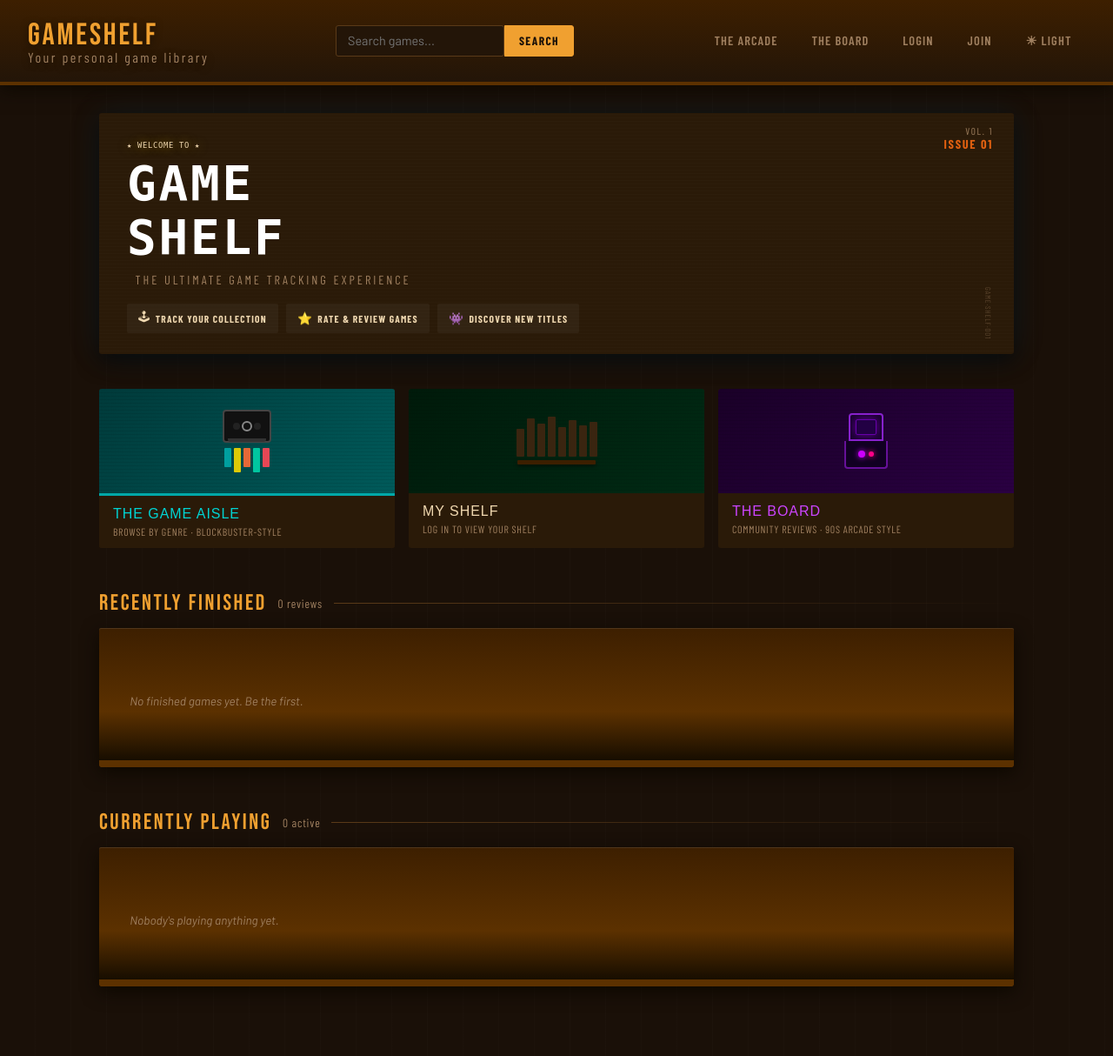
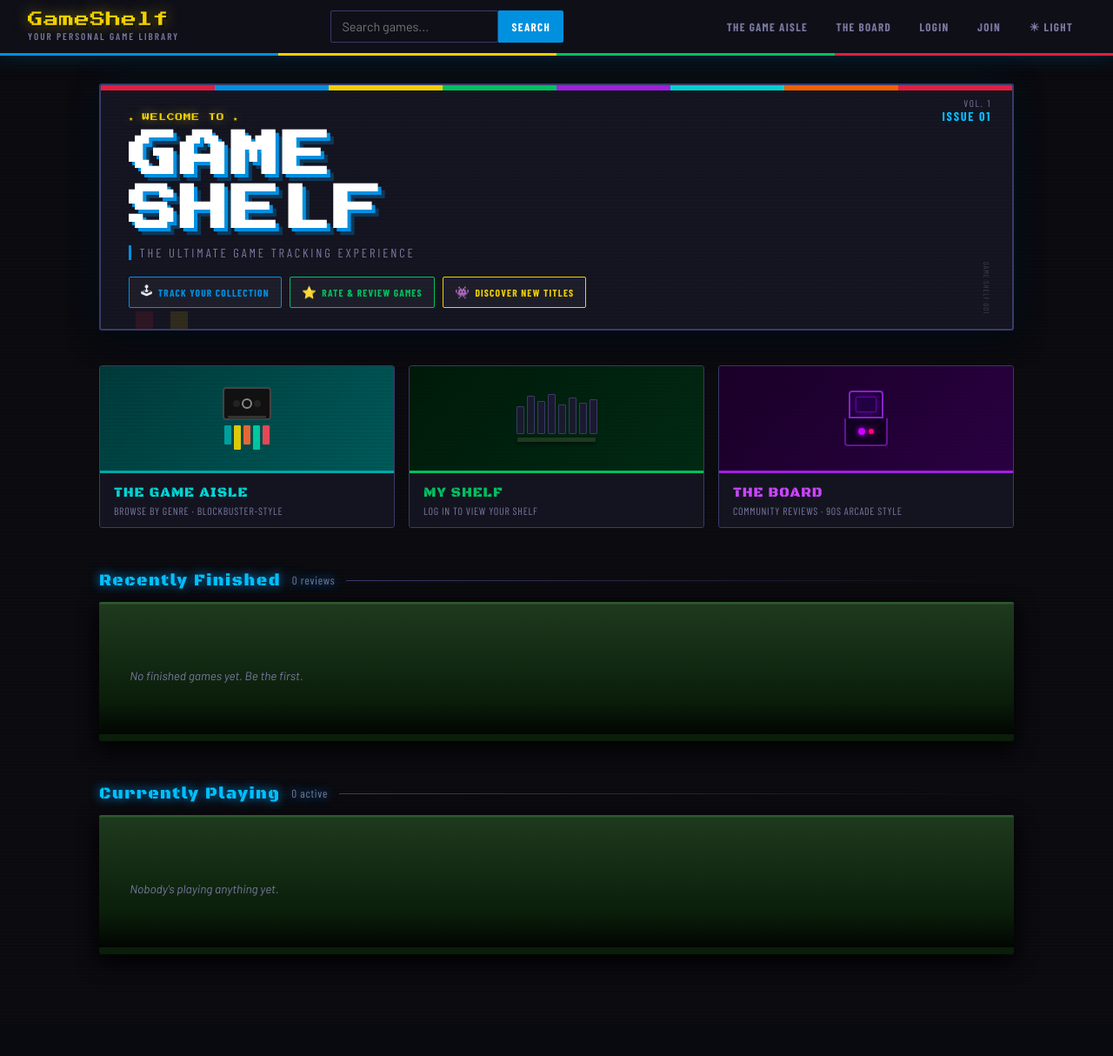
Before and after one commit to Nikki-asu/GameShelf, a Flask app: page / in a window 1280 px wide. Shown: the whole page at 87% size. After the commit the page ends 1097 px from the top, so only its background shows below. Run offline with Flask 3, Linux system fonts and the light colour scheme.

Commit message:
big styling redesign

```diff
--- a/templates/base.html
+++ b/templates/base.html
@@ -5,43 +5,73 @@
     <meta name="viewport" content="width=device-width, initial-scale=1.0">
     <title>{% block title %}GameShelf{% endblock %}</title>
     <link rel="preconnect" href="https://fonts.googleapis.com">
-    <link href="https://fonts.googleapis.com/css2?family=Bebas+Neue&family=Barlow:ital,wght@0,400;0,500;0,600;1,400&family=Barlow+Condensed:wght@400;600;700&display=swap" rel="stylesheet">
+    <link href="https://fonts.googleapis.com/css2?family=Press+Start+2P&family=Barlow:ital,wght@0,400;0,500;0,600;1,400&family=Barlow+Condensed:wght@400;600;700&family=Black+Ops+One&display=swap" rel="stylesheet">
     <style>
         :root {
-            --bg:          #1a1008;
-            --bg2:         #231508;
-            --shelf-wood:  #3d1f00;
-            --shelf-edge:  #5c3100;
-            --shelf-shadow:#0d0800;
-            --surface:     #2a1a08;
-            --surface2:    #3a2510;
-            --border:      #5a3a18;
-            --accent:      #f0a030;
-            --accent2:     #e06010;
-            --text:        #f0d8b0;
-            --text2:       #a08060;
-            --danger:      #e05040;
-            --success:     #60c060;
-            --glow:        rgba(240,160,48,0.15);
-            --card-shadow: 0 8px 24px rgba(0,0,0,0.7);
+            /* ── TETRIS/RETRO PALETTE ── */
+            --bg:          #0a0a0f;
+            --bg2:         #0f0f18;
+            --surface:     #141420;
+            --surface2:    #1a1a2e;
+            --border:      #2a2a4a;
+            --border2:     #3a3a6a;
+
+            /* Tetris block colors */
+            --t-blue:      #0090e0;   /* I-piece */
+            --t-yellow:    #f0d000;   /* O-piece */
+            --t-green:     #00c060;   /* S-piece */
+            --t-red:       #e02040;   /* Z-piece */
+            --t-purple:    #a020e0;   /* T-piece */
+            --t-orange:    #f06000;   /* L-piece */
+            --t-cyan:      #00d0d0;   /* J-piece */
+
+            /* Primary accent — electric blue */
+            --accent:      #0090e0;
+            --accent2:     #00c0ff;
+            --accent-glow: rgba(0,144,224,0.2);
+
+            /* Secondary accent — hot yellow */
+            --accent-y:    #f0d000;
+            --accent-y2:   #ffe040;
+
+            /* Text */
+            --text:        #e8e8f0;
+            --text2:       #7878a0;
+            --text-bright: #ffffff;
+
+            /* Semantic */
+            --danger:      #e02040;
+            --success:     #00c060;
+
+            /* Shelf */
+            --shelf-wood:  #1e3a1e;
+            --shelf-edge:  #0a1e0a;
+            --shelf-shadow:#000000;
+
+            /* Misc */
+            --card-shadow: 0 8px 32px rgba(0,0,0,0.8);
+            --glow:        rgba(0,144,224,0.15);
+            --pixel-border: 2px solid var(--border2);
         }
+
         [data-theme="light"] {
-            --bg:          #f5efe0;
-            --bg2:         #ede3d0;
-            --shelf-wood:  #8b5e2a;
-            --shelf-edge:  #6b4020;
-            --shelf-shadow:#3a2008;
-            --surface:     #fff8ee;
-            --surface2:    #ede3d0;
-            --border:      #c8a878;
-            --accent:      #c07010;
-            --accent2:     #a04800;
-            --text:        #2a1800;
-            --text2:       #6a4820;
-            --danger:      #c03020;
-            --success:     #207820;
-            --glow:        rgba(192,112,16,0.12);
-            --card-shadow: 0 8px 24px rgba(0,0,0,0.2);
+            --bg:          #f0f0f8;
+            --bg2:         #e0e0f0;
+            --surface:     #ffffff;
+            --surface2:    #eeeefc;
+            --border:      #c0c0e0;
+            --border2:     #a0a0cc;
+            --accent:      #0070c0;
+            --accent2:     #0090e0;
+            --accent-y:    #c09000;
+            --accent-y2:   #e0b000;
+            --text:        #0a0a1e;
+            --text2:       #505080;
+            --text-bright: #000000;
+            --shelf-wood:  #2d5a2d;
+            --shelf-edge:  #1a3a1a;
+            --card-shadow: 0 8px 32px rgba(0,0,0,0.15);
+            --glow:        rgba(0,112,192,0.1);
         }
 
         * { box-sizing: border-box; margin: 0; padding: 0; }
@@ -51,22 +81,23 @@
             background-color: var(--bg);
             background-image:
                 repeating-linear-gradient(
-                    90deg,
+                    0deg,
                     transparent,
-                    transparent 40px,
-                    rgba(255,255,255,0.01) 40px,
-                    rgba(255,255,255,0.01) 41px
+                    transparent 3px,
+                    rgba(255,255,255,0.008) 3px,
+                    rgba(255,255,255,0.008) 4px
                 );
             color: var(--text);
             min-height: 100vh;
         }
 
-        /* HEADER */
+        /* ══ HEADER ══ */
         header {
-            background: linear-gradient(180deg, var(--shelf-wood) 0%, var(--bg2) 100%);
-            border-bottom: 4px solid var(--shelf-edge);
-            box-shadow: 0 4px 20px var(--shelf-shadow);
-            padding: 1.2rem 2rem;
+            background: var(--bg2);
+            border-bottom: 3px solid var(--t-blue);
+            box-shadow: 0 0 20px rgba(0,144,224,0.3), 0 4px 16px rgba(0,0,0,0.6);
+            padding: 0 2rem;
+            height: 64px;
             display: flex;
             align-items: center;
             justify-content: space-between;
@@ -74,113 +105,153 @@
             top: 0;
             z-index: 100;
         }
+
+        /* Pixel scanline on header */
+        header::after {
+            content: '';
+            position: absolute;
+            bottom: -3px;
+            left: 0; right: 0;
+            height: 3px;
+            background: linear-gradient(90deg,
+                var(--t-blue) 0%, var(--t-blue) 25%,
+                var(--t-yellow) 25%, var(--t-yellow) 50%,
+                var(--t-green) 50%, var(--t-green) 75%,
+                var(--t-red) 75%, var(--t-red) 100%
+            );
+        }
+
+        /* LOGO */
         .logo {
-            font-family: 'Bebas Neue', sans-serif;
-            font-size: 2.2rem;
-            letter-spacing: 0.08em;
-            color: var(--accent);
+            font-family: 'Press Start 2P', monospace;
+            font-size: 1.1rem;
+            letter-spacing: 0.02em;
+            color: var(--t-yellow);
             text-decoration: none;
-            text-shadow: 0 2px 8px rgba(0,0,0,0.5);
+            text-shadow: 0 0 16px rgba(240,208,0,0.5), 2px 2px 0 rgba(0,0,0,0.8);
+            line-height: 1;
+            display: flex;
+            flex-direction: column;
+            gap: 4px;
         }
-        .logo span { color: var(--text2); font-size: 1rem; letter-spacing: 0.15em; display: block; margin-top: -0.4rem; font-family: 'Barlow Condensed', sans-serif; }
+        .logo span {
+            font-family: 'Barlow Condensed', sans-serif;
+            font-size: 0.7rem;
+            letter-spacing: 0.18em;
+            color: var(--text2);
+            text-shadow: none;
+            font-weight: 600;
+            text-transform: uppercase;
+        }
 
         /* NAV */
-        nav { display: flex; align-items: center; gap: 0.5rem; }
+        nav { display: flex; align-items: center; gap: 0.3rem; }
         nav a, nav button {
             font-family: 'Barlow Condensed', sans-serif;
-            font-weight: 600;
-            font-size: 0.9rem;
-            letter-spacing: 0.08em;
+            font-weight: 700;
+            font-size: 0.82rem;
+            letter-spacing: 0.1em;
             text-transform: uppercase;
             color: var(--text2);
             text-decoration: none;
-            padding: 0.4rem 0.9rem;
+            padding: 0.35rem 0.8rem;
             border: 1px solid transparent;
-            border-radius: 3px;
+            border-radius: 2px;
             background: none;
             cursor: pointer;
-            transition: all 0.15s;
+            transition: all 0.12s;
         }
-        nav a:hover, nav button:hover { color: var(--accent); border-color: var(--border); }
-        nav a.active { color: var(--accent); }
+        nav a:hover, nav button:hover {
+            color: var(--accent2);
+            border-color: var(--accent);
+            background: rgba(0,144,224,0.08);
+            text-shadow: 0 0 8px var(--accent);
+        }
+        nav a.active { color: var(--accent2); border-color: var(--accent); }
         .nav-user {
             font-family: 'Barlow Condensed', sans-serif;
-            font-size: 0.85rem;
-            color: var(--accent);
-            letter-spacing: 0.06em;
-            padding: 0.4rem 0.8rem;
-            border: 1px solid var(--border);
-            border-radius: 3px;
+            font-size: 0.82rem;
+            font-weight: 700;
+            letter-spacing: 0.1em;
+            color: var(--t-yellow);
+            padding: 0.35rem 0.8rem;
+            border: 1px solid var(--t-yellow);
+            border-radius: 2px;
             text-decoration: none;
+            text-shadow: 0 0 8px rgba(240,208,0,0.4);
+            transition: all 0.12s;
+        }
+        .nav-user:hover {
+            background: rgba(240,208,0,0.1);
+            box-shadow: 0 0 12px rgba(240,208,0,0.3);
         }
 
-        /* SEARCH BAR */
-        .search-bar {
-            display: flex;
-            gap: 0;
-            max-width: 360px;
-        }
+        /* SEARCH */
+        .search-bar { display: flex; gap: 0; max-width: 320px; }
         .search-bar input {
             flex: 1;
-            padding: 0.45rem 0.8rem;
+            padding: 0.4rem 0.75rem;
             background: var(--surface);
-            border: 1px solid var(--border);
+            border: 1px solid var(--border2);
             border-right: none;
-            border-radius: 3px 0 0 3px;
+            border-radius: 2px 0 0 2px;
             color: var(--text);
             font-family: 'Barlow', sans-serif;
-            font-size: 0.9rem;
+            font-size: 0.88rem;
         }
         .search-bar input:focus { outline: none; border-color: var(--accent); }
         .search-bar button {
-            padding: 0.45rem 1rem;
+            padding: 0.4rem 0.9rem;
             background: var(--accent);
             border: 1px solid var(--accent);
-            border-radius: 0 3px 3px 0;
-            color: var(--bg);
+            border-radius: 0 2px 2px 0;
+            color: white;
             font-family: 'Barlow Condensed', sans-serif;
             font-weight: 700;
-            font-size: 0.85rem;
+            font-size: 0.82rem;
             letter-spacing: 0.1em;
             cursor: pointer;
             text-transform: uppercase;
+            transition: background 0.12s;
         }
-        .search-bar button:hover { background: var(--accent2); border-color: var(--accent2); }
+        .search-bar button:hover { background: var(--accent2); }
 
         /* MAIN */
         main { max-width: 1100px; margin: 0 auto; padding: 2rem 1.5rem; }
 
-        /* SHELF SECTION — the physical shelf look */
+        /* ══ SHELF SECTION ══ */
         .shelf-section { margin-bottom: 3rem; }
         .shelf-label {
-            font-family: 'Bebas Neue', sans-serif;
-            font-size: 1.6rem;
-            letter-spacing: 0.1em;
-            color: var(--accent);
+            font-family: 'Black Ops One', sans-serif;
+            font-size: 1.2rem;
+            letter-spacing: 0.08em;
+            color: var(--accent2);
             margin-bottom: 0.8rem;
             display: flex;
             align-items: center;
             gap: 0.8rem;
+            text-shadow: 0 0 12px var(--accent);
         }
         .shelf-label::after {
             content: '';
             flex: 1;
             height: 1px;
-            background: linear-gradient(90deg, var(--border), transparent);
+            background: linear-gradient(90deg, var(--border2), transparent);
         }
         .shelf-count {
             font-family: 'Barlow Condensed', sans-serif;
-            font-size: 0.85rem;
+            font-size: 0.82rem;
             color: var(--text2);
             letter-spacing: 0.06em;
         }
 
-        /* THE SHELF PLANK */
+        /* SHELF PLANK */
         .shelf-plank {
-            background: linear-gradient(180deg, var(--shelf-wood) 0%, var(--shelf-edge) 60%, var(--shelf-shadow) 100%);
+            background: linear-gradient(180deg, var(--shelf-wood) 0%, var(--shelf-edge) 70%, #000 100%);
+            border-top: 2px solid #2d5a2d;
             border-radius: 2px;
             padding: 1rem 1.2rem 0.6rem;
-            box-shadow: 0 6px 20px var(--shelf-shadow), inset 0 1px 0 rgba(255,255,255,0.1);
+            box-shadow: 0 8px 24px #000, inset 0 1px 0 rgba(255,255,255,0.06);
             position: relative;
             min-height: 160px;
             display: flex;
@@ -192,88 +263,63 @@
         .shelf-plank::before {
             content: '';
             position: absolute;
-            bottom: 0;
-            left: 0; right: 0;
+            bottom: 0; left: 0; right: 0;
             height: 8px;
             background: var(--shelf-edge);
             border-radius: 0 0 2px 2px;
         }
         .shelf-plank::-webkit-scrollbar { height: 4px; }
-        .shelf-plank::-webkit-scrollbar-track { background: var(--shelf-shadow); }
-        .shelf-plank::-webkit-scrollbar-thumb { background: var(--shelf-edge); border-radius: 2px; }
+        .shelf-plank::-webkit-scrollbar-track { background: #000; }
+        .shelf-plank::-webkit-scrollbar-thumb { background: var(--border2); border-radius: 2px; }
 
-        /* GAME CASE — the spine/box on the shelf */
+        /* GAME CASE */
         .game-case {
             flex-shrink: 0;
-            width: 72px;
-            height: 110px;
-            border-radius: 3px 1px 1px 3px;
+            width: 80px;
+            height: 120px;
+            border-radius: 2px;
             overflow: hidden;
             cursor: pointer;
             position: relative;
             transition: transform 0.2s, box-shadow 0.2s;
-            box-shadow: var(--card-shadow), inset -2px 0 4px rgba(0,0,0,0.4);
+            box-shadow: var(--card-shadow), inset -2px 0 4px rgba(0,0,0,0.5);
             text-decoration: none;
+            display: block;
         }
         .game-case:hover {
-            transform: translateY(-12px) scale(1.05);
-            box-shadow: 0 16px 32px rgba(0,0,0,0.8), inset -2px 0 4px rgba(0,0,0,0.4);
+            transform: translateY(-14px) scale(1.06);
+            box-shadow: 0 0 20px var(--accent), 0 20px 40px rgba(0,0,0,0.9);
             z-index: 10;
         }
-        .game-case img {
-            width: 100%;
-            height: 100%;
-            object-fit: cover;
-            display: block;
-        }
+        .game-case img { width: 100%; height: 100%; object-fit: cover; display: block; }
         .game-case .no-cover {
-            width: 100%;
-            height: 100%;
+            width: 100%; height: 100%;
             background: linear-gradient(160deg, var(--surface2), var(--surface));
-            display: flex;
-            align-items: center;
-            justify-content: center;
-            padding: 6px;
-            text-align: center;
+            display: flex; align-items: center; justify-content: center; padding: 6px; text-align: center;
         }
         .game-case .no-cover span {
             font-family: 'Barlow Condensed', sans-serif;
-            font-size: 0.65rem;
-            font-weight: 600;
-            color: var(--text2);
-            letter-spacing: 0.04em;
-            line-height: 1.3;
+            font-size: 0.62rem; font-weight: 600; color: var(--text2); line-height: 1.3;
         }
         .game-case .case-shine {
-            position: absolute;
-            top: 0; left: 0;
-            width: 30%;
-            height: 100%;
-            background: linear-gradient(90deg, rgba(255,255,255,0.12), transparent);
+            position: absolute; top: 0; left: 0; width: 28%; height: 100%;
+            background: linear-gradient(90deg, rgba(255,255,255,0.1), transparent);
             pointer-events: none;
         }
         .game-case .rating-badge {
-            position: absolute;
-            bottom: 3px;
-            right: 3px;
-            background: rgba(0,0,0,0.75);
-            color: var(--accent);
+            position: absolute; bottom: 3px; right: 3px;
+            background: rgba(0,0,0,0.85);
+            color: var(--t-yellow);
             font-family: 'Barlow Condensed', sans-serif;
-            font-size: 0.65rem;
-            font-weight: 700;
-            padding: 1px 4px;
-            border-radius: 2px;
+            font-size: 0.62rem; font-weight: 700;
+            padding: 1px 4px; border-radius: 1px;
+        }
+        .empty-shelf {
+            color: var(--text2); font-size: 0.85rem; font-style: italic;
+            padding: 1rem; align-self: center;
         }
 
-        .empty-shelf {
-            color: var(--text2);
-            font-size: 0.85rem;
-            font-style: italic;
-            padding: 1rem;
-            align-self: center;
-        }
-
-        /* GAME CARD (search results grid) */
+        /* GAME CARD (search grid) */
         .game-grid {
             display: grid;
             grid-template-columns: repeat(auto-fill, minmax(160px, 1fr));
@@ -353,75 +378,66 @@
             background: var(--surface2);
             border-bottom: 1px solid var(--border);
             padding: 0.7rem 1.2rem;
-            font-family: 'Bebas Neue', sans-serif;
-            font-size: 1.1rem;
-            letter-spacing: 0.1em;
-            color: var(--accent);
+            font-family: 'Black Ops One', sans-serif;
+            font-size: 0.95rem;
+            letter-spacing: 0.08em;
+            color: var(--accent2);
         }
         .card-body { padding: 1.2rem 1.5rem; }
         .form-group { margin-bottom: 1rem; }
         .form-group label {
             display: block;
             font-family: 'Barlow Condensed', sans-serif;
-            font-size: 0.8rem;
-            font-weight: 600;
-            letter-spacing: 0.08em;
-            text-transform: uppercase;
-            color: var(--text2);
-            margin-bottom: 0.3rem;
+            font-size: 0.78rem; font-weight: 600;
+            letter-spacing: 0.1em; text-transform: uppercase;
+            color: var(--text2); margin-bottom: 0.3rem;
         }
         input[type="text"], input[type="password"], input[type="number"],
         textarea, select {
             width: 100%;
             padding: 0.55rem 0.8rem;
             background: var(--bg2);
-            border: 1px solid var(--border);
-            border-radius: 3px;
+            border: 1px solid var(--border2);
+            border-radius: 2px;
             color: var(--text);
             font-family: 'Barlow', sans-serif;
             font-size: 0.9rem;
-            transition: border-color 0.15s;
+            transition: border-color 0.12s, box-shadow 0.12s;
         }
         input:focus, textarea:focus, select:focus {
             outline: none;
             border-color: var(--accent);
+            box-shadow: 0 0 0 2px var(--accent-glow);
         }
         select option { background: var(--surface); }
 
         .btn {
             font-family: 'Barlow Condensed', sans-serif;
-            font-weight: 700;
-            font-size: 0.85rem;
-            letter-spacing: 0.1em;
-            text-transform: uppercase;
-            padding: 0.5rem 1.3rem;
-            border-radius: 3px;
+            font-weight: 700; font-size: 0.85rem;
+            letter-spacing: 0.1em; text-transform: uppercase;
+            padding: 0.5rem 1.3rem; border-radius: 2px;
             border: 1px solid var(--accent);
-            background: transparent;
-            color: var(--accent);
-            cursor: pointer;
-            transition: all 0.15s;
-            text-decoration: none;
-            display: inline-block;
+            background: transparent; color: var(--accent);
+            cursor: pointer; transition: all 0.12s;
+            text-decoration: none; display: inline-block;
         }
-        .btn:hover { background: var(--accent); color: var(--bg); }
-        .btn-solid { background: var(--accent); color: var(--bg); }
+        .btn:hover {
+            background: var(--accent); color: white;
+            box-shadow: 0 0 12px var(--accent-glow);
+        }
+        .btn-solid { background: var(--accent); color: white; }
         .btn-solid:hover { background: var(--accent2); border-color: var(--accent2); }
         .btn-danger { border-color: var(--danger); color: var(--danger); }
-        .btn-danger:hover { background: var(--danger); color: var(--bg); }
+        .btn-danger:hover { background: var(--danger); color: white; }
         .btn-sm { padding: 0.3rem 0.7rem; font-size: 0.78rem; }
 
-        /* STAR RATING DISPLAY */
-        .stars {
-            color: var(--accent);
-            font-size: 0.9rem;
-            letter-spacing: 0.05em;
-        }
-        .stars .empty { color: var(--border); }
+        /* STARS */
+        .stars { color: var(--t-yellow); font-size: 0.9rem; letter-spacing: 0.05em; }
+        .stars .empty { color: var(--border2); }
 
         hr { border: none; border-top: 1px solid var(--border); margin: 1.2rem 0; }
         p { line-height: 1.65; color: var(--text2); font-size: 0.92rem; }
-        a { color: var(--accent); text-decoration: none; }
+        a { color: var(--accent2); text-decoration: none; }
         a:hover { text-decoration: underline; }
         .text-muted { color: var(--text2); font-size: 0.85rem; }
         .row { display: flex; gap: 1rem; }
@@ -438,7 +454,7 @@
     </form>
 
     <nav>
-        <a href="/arcade">The Arcade</a>
+        <a href="/arcade">The Game Aisle</a>
         <a href="/board">The Board</a>
         {% if session.get('username') %}
             <a href="/user/{{ session.username }}" class="nav-user">{{ session.username }}</a>
```
Also changed, not shown: other parts of templates/base.html (+20 -41 lines).
